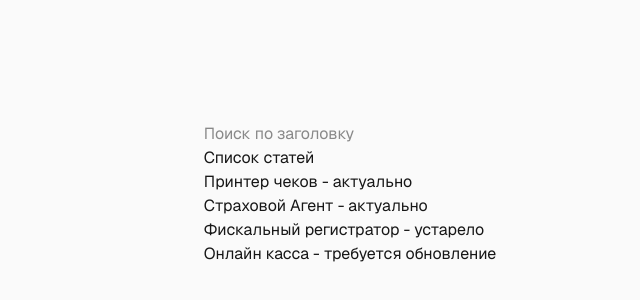
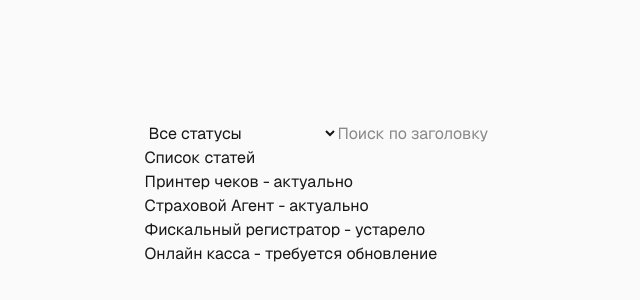
Before and after one commit to porposeZ/union-connect-web, a Next.js app: page / in a window 1280 px wide. Shown: the part 206-506 px from the top of the page, without its empty margins (290-930 px from the left). Built offline with nearby package versions, Linux system fonts and the light colour scheme.

Commit message:
feat(articles): add articles filter & status filter

```diff
--- a/src/domain/models.ts
+++ b/src/domain/models.ts
@@ -69,7 +69,6 @@ export interface Category {
 export type ArticleStatus = "actual" | "partially_outdated" | "needs_update"
 
 export interface Article {
-    [x: string]: any;
     id: string
     title: string
     applicationId?: string
--- a/src/features/articles/ArticlesPage.tsx
+++ b/src/features/articles/ArticlesPage.tsx
@@ -9,27 +9,45 @@ type ArticlesPageProps = {
 
 type ArticlesStatusRussian = "актуально" | "требуется обновление" | "устарело";
 
+type StatusFilter = "all" | Article["status"];
+
 const ArticlesStatusMap: Record<Article["status"], ArticlesStatusRussian> = {
   actual: "актуально",
   needs_update: "требуется обновление",
   partially_outdated: "устарело",
 };
 
-//TODO: Попрактиковать артиклстатусмап и отобразить статус статьи на русском языке
 export function ArticlesPage({ articles }: ArticlesPageProps) {
   const [searchQuery, setSearchQuery] = useState("");
-//TODO: попрактиковать фильтр
-    const normalizedQuery = searchQuery.trim().toLowerCase()
-    const filteredArticles = articles.filter((article => {
+  const [statusFilter, setStatusFilter] = useState<StatusFilter>("all");
 
-      if (!normalizedQuery) return true;
+  const normalizedQuery = searchQuery.trim().toLowerCase();
 
-      const normalizedTitle = article.title.toLowerCase()
-      return normalizedTitle.includes(normalizedQuery)
+  const filteredArticles = articles.filter((article) => {
+    const passesStatus =
+      statusFilter === "all" || article.status === statusFilter;
 
-    }))
+    const passesQuery =
+      !normalizedQuery ||
+      article.title.toLowerCase().includes(normalizedQuery);
+
+    return passesStatus && passesQuery;
+  });
+
   return (
     <div>
+      <select
+        value={statusFilter}
+        onChange={(event) => {
+          setStatusFilter(event.target.value as StatusFilter);
+        }}
+      >
+        <option value="all">Все статусы</option>
+        <option value="actual">Актуально</option>
+        <option value="needs_update">Требуется обновление</option>
+        <option value="partially_outdated">Устарело</option>
+      </select>
+
       <input
         type="text"
         value={searchQuery}
@@ -38,8 +56,8 @@ export function ArticlesPage({ articles }: ArticlesPageProps) {
           setSearchQuery(event.target.value);
         }}
       />
+
       <h1>Список статей</h1>
-
 
       {filteredArticles.length === 0 ? (
         <p>Статьи не найдены</p>
@@ -52,8 +70,6 @@ export function ArticlesPage({ articles }: ArticlesPageProps) {
           ))}
         </ul>
       )}
-
-
     </div>
   );
 }
```
Lines whose indentation alone changed are shown as unchanged.
